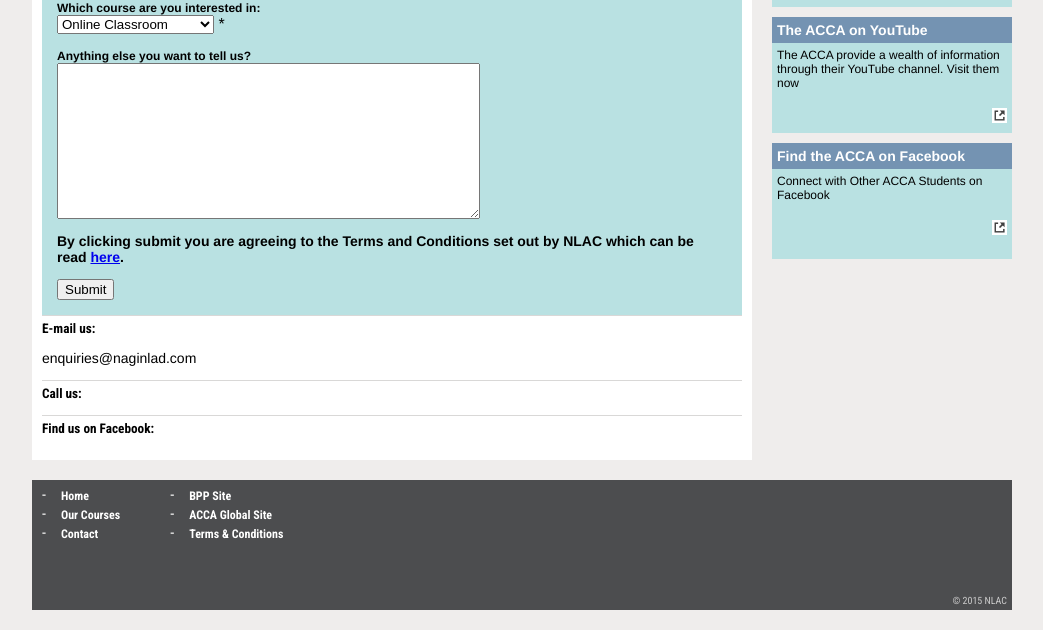
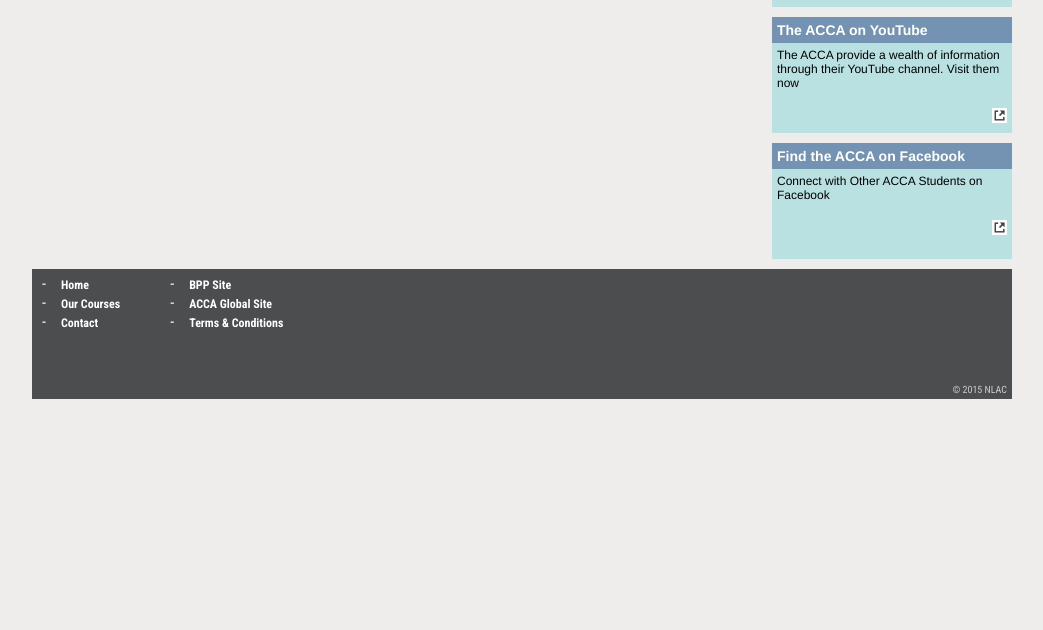
Before and after one commit to SaviourSephiroth/nlad-site, a PHP site: page /contact.php in a window 1280 px wide. Shown: the part 577-1207 px from the top of the page, without its empty margins (118-1161 px from the left). After the commit the page ends 976 px from the top, so only its background shows below. Run offline with PHP 8.4, Linux system fonts and the light colour scheme; some libraries are stand-ins or nearby versions.

Commit message:
test version 001 - need to cross browser check

```diff
--- a/php/contact.php
+++ b/php/contact.php
@@ -2,47 +2,12 @@
 echo '
 	<h2>CONTACT US</h2>
 	<h3>Interested in Studying with NLAC?</h3>
-	<p>Fill in the form below to register your interest with NLAC. All information submitted will be held in accordance with our data protection policy which can be found <a href="dataprotection"> here</a>. Upon submitting the form below a member of the NLAC team will be in touch using the supplied email address.</p>
-	<div class="form-holder">
-		<form id="info-form" data-parsley-validate>
-			<div class="label">Note: a (*) indicates a required field</div>
-			<div class="label">Title:</div>
-			<select class="answer">
-				<option>Mr</option>
-				<option>Mrs</option>
-				<option>Ms</option>
-				<option>Miss</option>
-				<option>Dr</option>
-				<option>Other</option>
-			</select> *
-
-			<div class="label">First Name: </div>
-			<div class="answer"><input></input> *</div>
-			<div class="label">Surname: </div>
-			<div class="answer"><input></input> *</div>
-
-			<div class="label">E-mail address:</div>
-			<div class="answer"><input></input> *</div>
-			<div class="label">Which course are you interested in:</div>
-			<select class="answer">
-				<option>Online Classroom</option>
-				<option>Online Classroom Live</option>
-			</select> *
-			<div class="label">Anything else you want to tell us?</div>
-			<div class="answer"><textarea rows="10" cols="50"></textarea></div>
-			<p class="label">By clicking submit you are agreeing to the Terms and Conditions set out by NLAC which can be read <a href="tandc">here</a>.</p>
-
-			<input type="submit" value="Submit">
-		</form>
-	</div>
+	<p>Contact us using one of the methods below. We look forward to hearing from you</p>
 
 	<h5>E-mail us:</h5>
 	<p><mailto>enquiries@naginlad.com</mailto></p>
 
-	<h5>Call us:</h5>
-	<p></p>
-
 	<h5>Find us on Facebook:</h5>
-	<p></p>
+	<p><a href="https://www.facebook.com/nagin.lad.7" target="_blank"><img src="images/facebook.png" width="70"></img></a></p>
 ';
 ?>
--- a/php/courses.php
+++ b/php/courses.php
@@ -2,7 +2,7 @@
  	echo '
  		<h2>OUR COURSES</h2>
  		<div>
- 			<p>With NLAC you can choose to study in your own time at a pace that suits you with flexible modular courses that covers all 16 ACCA papers. Take a look at the options below and if you\'re interested in joining, please use the contact form which can be found on our <a href="contact.php">Contact page</a></p>
+ 			<p>With NLAC you can choose to study in your own time at a pace that suits you with flexible modular courses that covers all 16 ACCA papers. Take a look at the options below and if you\'re interested in joining, please use the contact us: <a href="contact.php">Contact page</a></p>
 
 
  			<ul>
```
Also changed, not shown: images/facebook.png (added), images/iStock_000041251982Illustra/HiRes.jpg (added), 6 other files.
